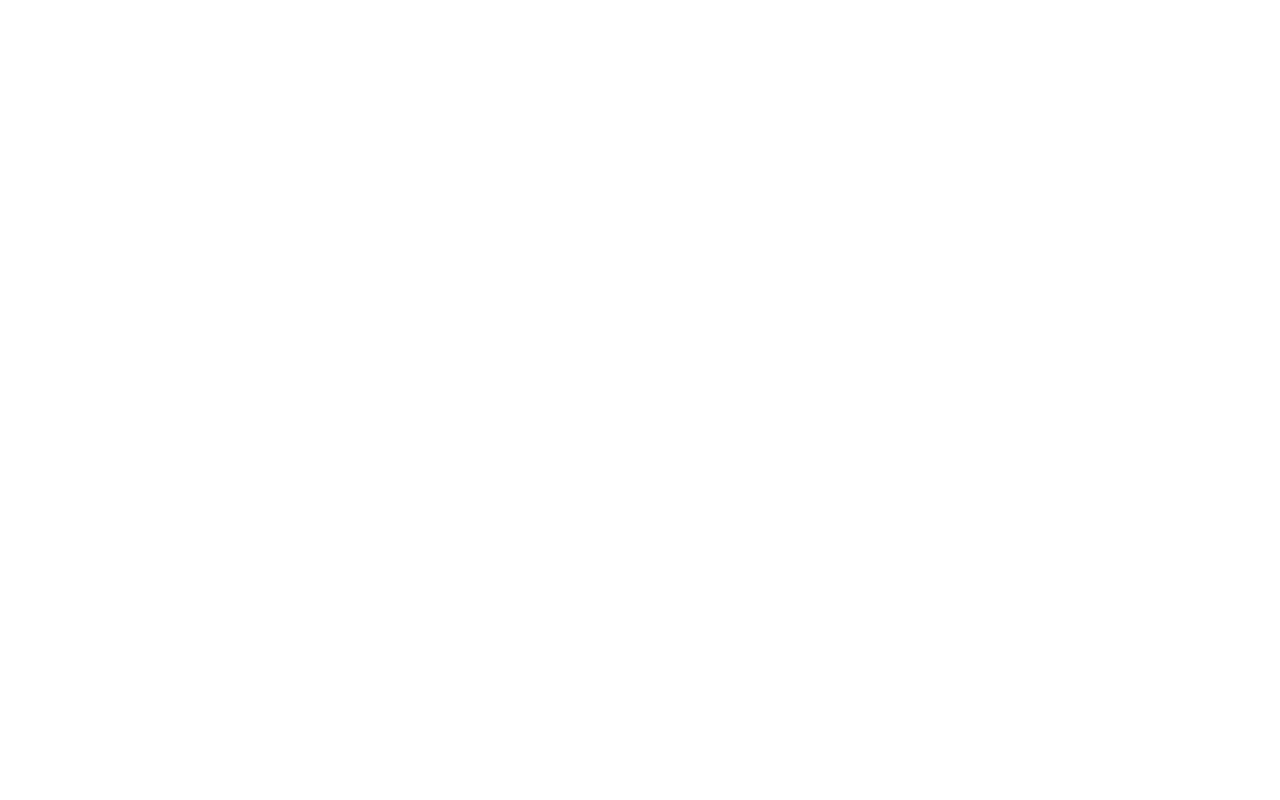
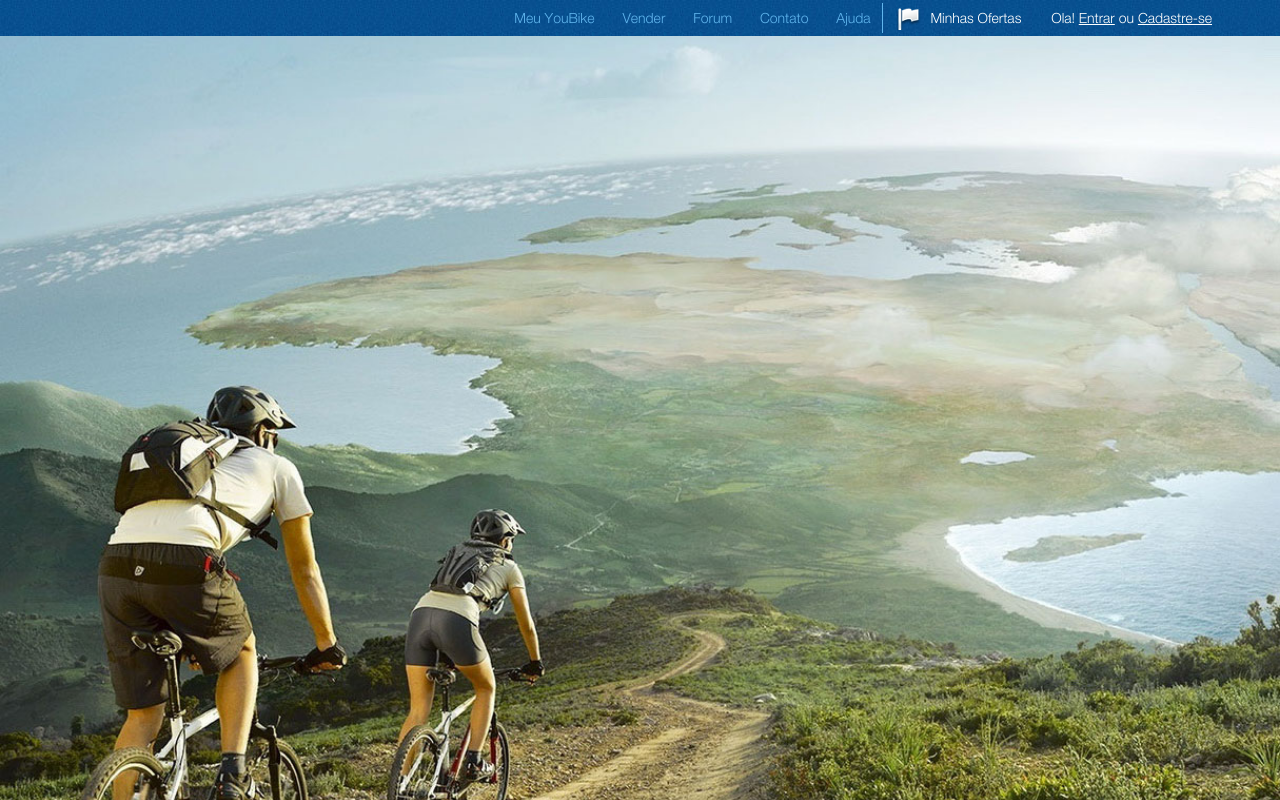
Before and after one commit to logolevel/homework5, a plain HTML site: page index.html in a window 1280 px wide. Drawn offline with Linux system fonts and the light colour scheme.

Commit message:
Added header

```diff
--- a/css/style.css
+++ b/css/style.css
@@ -3,4 +3,105 @@
 /*styles*/
 body {
 	font-family: "HelveticaNeueLt", Arial, sans-serif;
+	font-size: 14px;
 }
+/*header*/
+.clearfix:before {
+	content: '';
+	clear: both;
+	display: block;
+}
+.container {
+	max-width: 1170px;
+	margin: 0 auto;
+}
+.header {
+	height: 36px;
+	background: url(../img/header-pattern.jpg) repeat-x 0 0;
+}
+.header-line {
+	float: right;
+}
+.header-line li {
+	display: inline-block;
+}
+.header-line li a {
+	color: #60b5ed;
+	text-decoration: none;
+	display: block;
+	padding: 0 12px;
+	line-height: 36px;
+}
+.header-line li a:hover {
+	background-color: #4eabda;
+	color: #fff;
+	transition: all 0.2s ease-in-out;
+}
+.more-link span {
+	text-decoration: underline;
+}
+.header-line a.more-link {
+	color: #fff;
+	border: 1px solid transparent;
+}
+.header-line a.more-link:hover {
+	border: 1px solid #489bd5;
+	background: rgb(80,175,220);
+  background: -moz-linear-gradient(top, rgb(80,175,220) 0%, rgb(46,122,196) 100%);
+  background: -webkit-linear-gradient(top, rgb(80,175,220) 0%,rgb(46,122,196) 100%);
+  background: linear-gradient(to bottom, rgb(80,175,220) 0%,rgb(46,122,196) 100%);
+}
+.header-line a.flag-link {
+	padding-left: 33px;
+}
+.header-line li:nth-child(5),
+.header-line li:nth-child(6) {
+	position: relative;
+}
+.header-line a.flag-link:before {
+	content: '';
+	display: block;
+	background: url(../img/flag.png) no-repeat 0 5px;
+	width: 25px;
+	height: 27px;
+	position: absolute;
+	top: 3px;
+	left: 0;
+}
+.last-list-item {
+	margin-right: 10px;
+}
+.header-line a.last-list-item:after {
+	content: '';
+	display: inline-block;
+	width: 1px;
+	height: 30px;
+	background-color: #60b5ed;
+	position: absolute;
+	top: 2px;
+	right: 3px;
+	margin-right: 7px;
+}
+/*main*/
+/*bg on full screen*/
+img.img-bg {
+  min-height: 100%;
+  min-width: 1215px;
+  width: 100%;
+  height: auto;
+  position: fixed;
+  top: 36px;
+  left: 0;
+}
+@media screen and (max-width: 1215px) {
+  img.img-bg {
+    left: 50%;
+    margin-left: -607px;
+  }
+}
+/*form*/
+.form-wrap {
+	width: 560px;
+	height: 615px;
+	background-color: #ccc;
+}
--- a/index.html
+++ b/index.html
@@ -6,6 +6,28 @@
 	<link rel="stylesheet" href="css/style.css">
 </head>
 <body>
+	<header class="header">
+		<div class="container clearfix">
+			<div class="header-line">
+				<ul>
+					<li><a href="#">Meu YouBike</a></li>
+					<li><a href="#">Vender</a></li>
+					<li><a href="#">Forum</a></li>
+					<li><a href="#">Contato</a></li>
+					<li><a class="last-list-item" href="#">Ajuda</a></li>
+					<li><a class="more-link flag-link" href="#">Minhas Ofertas</a></li>
+					<li><a class="more-link" href="#">Ola! <span>Entrar</span> ou <span>Cadastre-se</span></a></li>
+				</ul>
+			</div><!-- end header-line -->
+		</div><!-- end container -->
+	</header>
+	<main class="content">
+		<div class="form-wrap">
+			asd
+		</div>
+	</main>
+	<!-- bg -->
+	<img src="img/bg.jpg" alt="" class="img-bg">
 
 </body>
 </html>
```
Also changed, not shown: img/bg.jpg (added), img/flag.png (added), img/header-pattern.jpg (added).
